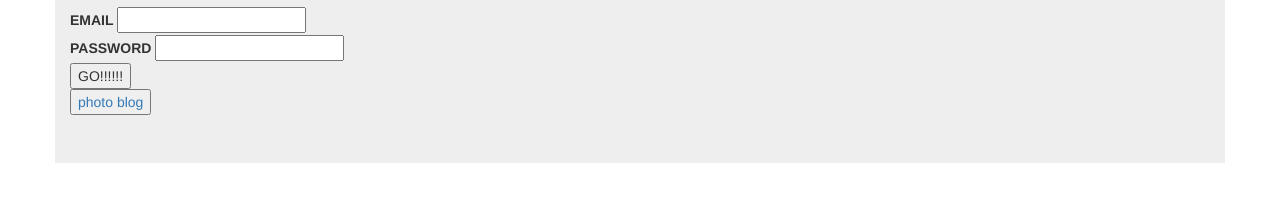
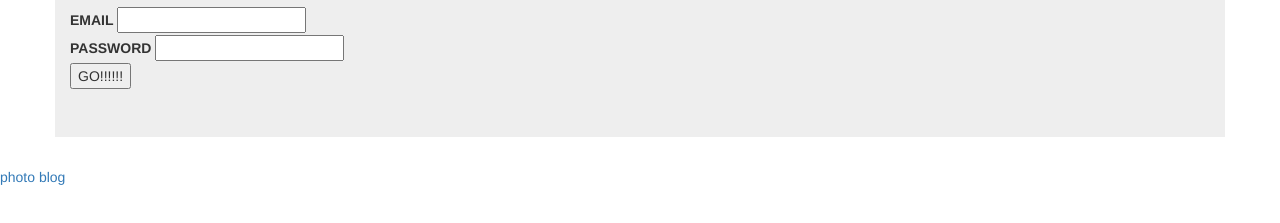
Before and after one commit to pgupta8825/pgweb, a plain HTML site: page index.html in a window 1280 px wide. Shown: the part 163-386 px from the top of the page. Drawn offline with nearby package versions, Linux system fonts and the light colour scheme.

Commit message:
Update index.html

```diff
--- a/index.html
+++ b/index.html
@@ -17,7 +17,8 @@
 <input id="password" type="password" name="password" pattern=".{5,10}" required title="PASSWORD MUST BE 5-10 character">
 </div>
 <button>GO!!!!!!</button><br>
-	<a href="photo blog.html"><button>photo blog</button></a>
+
 </form>
+	<a href="photo blog.html">photo blog</a>
 </body>
 </html>
```
